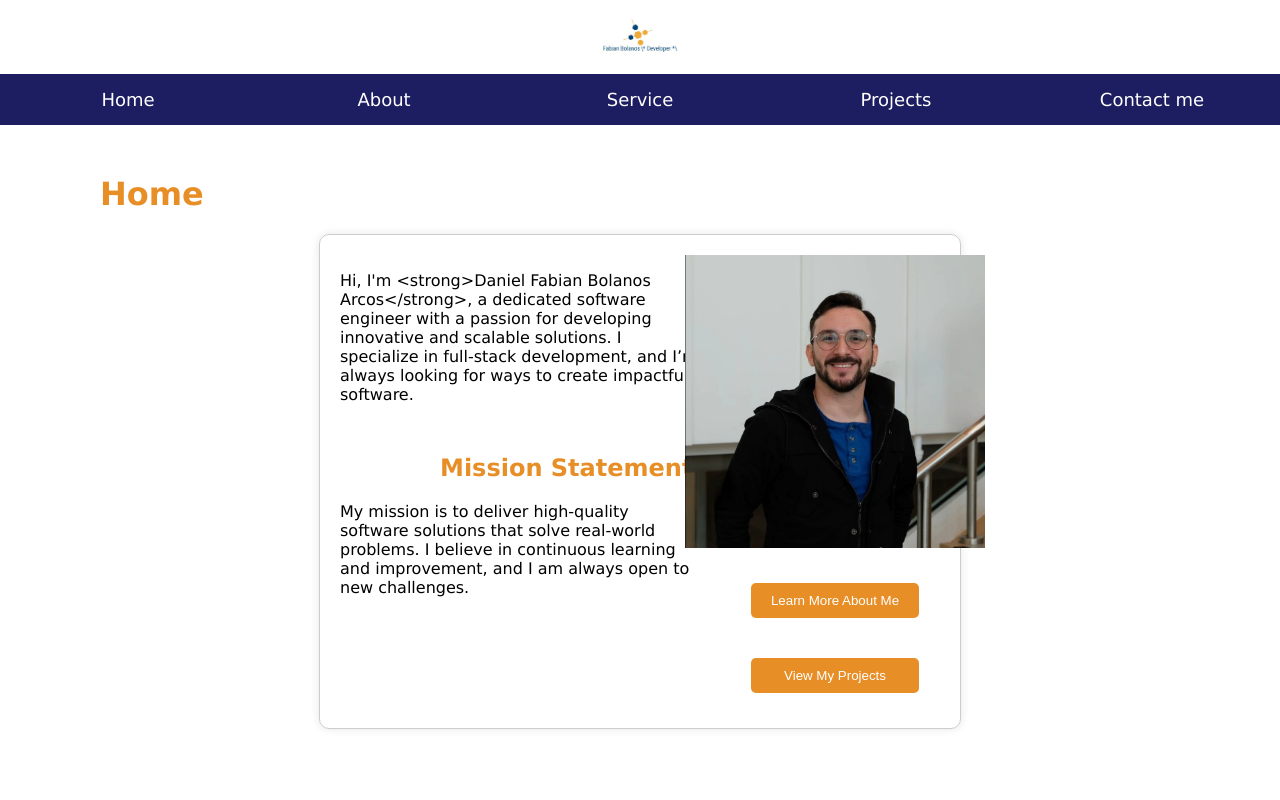
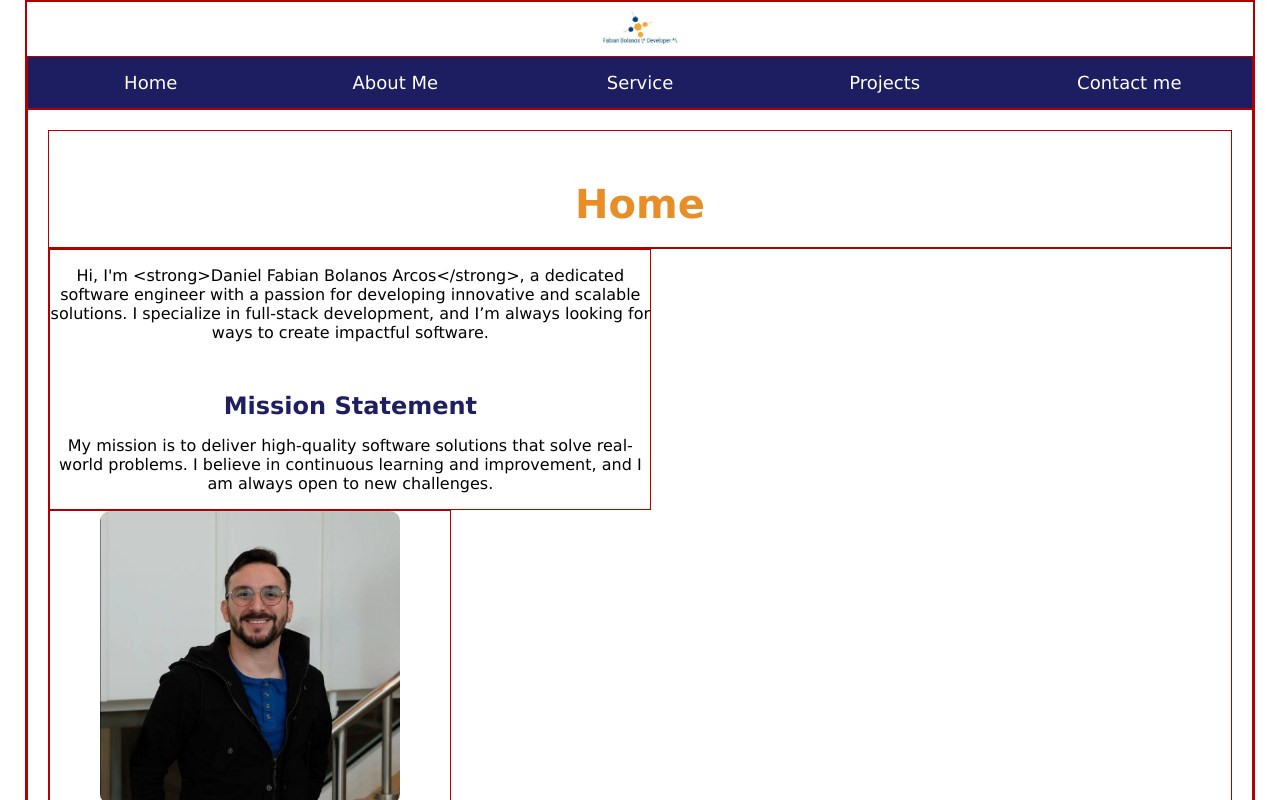
Before and after one commit to fabianbola/COMP229.SEC6.ASSIGNMENTS, a React (Create React App) app in the folder Assignment.1/app03/: page / in a window 1280 px wide. Shown: the top 800 px of the page. Built offline with nearby package versions, Linux system fonts and the light colour scheme.

Commit message:
Last Commit Day

```diff
--- a/Assignment.1/app03/src/components/Items/NetworkLogos.css
+++ /dev/null
@@ -1,10 +0,0 @@
-.logo {
-    width: 50px;
-    height: 50px;
-    margin: 10px;
-    transition: transform 0.3s;
-}
-
-.logo:hover {
-    transform: scale(1.1);
-}
--- a/Assignment.1/app03/src/components/Layout/AboutMe.css
+++ b/Assignment.1/app03/src/components/Layout/AboutMe.css
@@ -1,17 +1,39 @@
-h1 {
-    font-size: 2em;
+
+.about-container {
+    padding: 20px;
+    text-align: center;
+}
+
+.header h1 {
+    font-size: 2.5em;
     margin-bottom: 20px;
 }
 
-p {
-    font-size: 1.2em;
+.body-text {
+    margin-bottom: 30px;
+}
+
+.follow-me {
     margin-top: 20px;
 }
 
-a {
-    text-decoration: none;
+.follow-me p {
+    font-size: 1.2em;
+    margin-bottom: 10px;
 }
 
-b {
-    font-weight: bold;
+.logos {
+    display: flex;
+    justify-content: center;
+    gap: 20px;
 }
+
+.logo {
+    width: 50px;
+    height: 50px;
+    transition: transform 0.3s;
+}
+
+.logo:hover {
+    transform: scale(1.1);
+}
--- a/Assignment.1/app03/src/components/Layout/AboutMe.js
+++ b/Assignment.1/app03/src/components/Layout/AboutMe.js
@@ -1,34 +1,39 @@
+import React from 'react';
 import BodyText from '../Items/BodyText.js';
-import InstagramLogo from '../../assets/LogoIntagram.png'
-import LinkedingLogo from '../../assets/linkedin.png'
-import OutlookLogo from '../../assets/outlook.png'
-
-import '../Items/NetworkLogos.css'
+import InstagramLogo from '../../assets/LogoIntagram.png';
+import LinkedInLogo from '../../assets/linkedin.png';
+import OutlookLogo from '../../assets/outlook.png';
+import './AboutMe.css';
 
 const About = () => {
-    return <>
+    return (
+        <div className="about-container">
+            <div className="header">
                 <h1>About Me</h1>
+            </div>
+            <div className="body-text">
                 <BodyText
-        Section1="I’m Daniel Fabian Bolanos Arcos, a software engineer with a background in full-stack development and a strong foundation in problem-solving and technical design. I am passionate about leveraging technology to bring innovative ideas to life.
-        Originally from Colombia and now based in Toronto, I’m currently pursuing my Software Engineering Technician program at Centennial College. Alongside my technical skills, I am bilingual in English and Spanish, allowing me to collaborate with diverse teams and clients."
+                    Section1="I’m Daniel Fabian Bolanos Arcos, a software engineer with a background in full-stack development and a strong foundation in problem-solving and technical design. I am passionate about leveraging technology to bring innovative ideas to life. Originally from Colombia and now based in Toronto, I’m currently pursuing my Software Engineering Technician program at Centennial College. Alongside my technical skills, I am bilingual in English and Spanish, allowing me to collaborate with diverse teams and clients."
                     Subtittle="My Journey"
                     Section2="I’ve been passionate about software engineering for as long as I can remember. From building my first program to working on complex projects, every step has deepened my love for coding and development."
                 />
-    <p><b>Follow me:</b></p>
+            </div>
+            <div className="follow-me">
+                <h2>Follow me in</h2>
+                <div className="logos">
                     <a href="https://www.instagram.com/fabianbola/">
                         <img className="logo" src={InstagramLogo} alt="Instagram Logo" />
                     </a>
                     <a href="https://co.linkedin.com/in/daniel-fabian-bolanos-arcos">
-        <img className="logo" src={LinkedingLogo} alt="LinkedIn Logo" />
+                        <img className="logo" src={LinkedInLogo} alt="LinkedIn Logo" />
                     </a>
                     <a href="mailto:fabian.bolarcos@outlook.com">
                         <img className="logo" src={OutlookLogo} alt="Outlook Logo" />
                     </a>
-
-
-
-    </>
-
+                </div>
+            </div>
+        </div>
+    );
 };
 
 export default About;
--- a/Assignment.1/app03/src/components/Layout/Header.js
+++ b/Assignment.1/app03/src/components/Layout/Header.js
@@ -19,7 +19,7 @@ function Header(){
                 </li>
                 <li>
                   <NavLink to="/about">
-                    <i></i> About
+                    <i></i> About Me
                   </NavLink>
                 </li>
                 <li>
--- a/Assignment.1/app03/src/components/Layout/Home.css
+++ b/Assignment.1/app03/src/components/Layout/Home.css
@@ -1,26 +1,41 @@
-.container {
-    display: flex;
-    justify-content: space-between;
+
+.home-container {
+    padding: 20px;
+    text-align: center;
 }
 
-.textSection {
-    width: 60%;
+.header h1 {
+    font-size: 2.5em;
+    margin-bottom: 20px;
 }
 
-.imageSection {
-    width: 35%;
+.content {
+
+}
+
+.text-section {
+    flex: 1;
+    min-width: 300px;
+    max-width: 600px;
+}
+
+.image-section {
+    flex: 1;
+    min-width: 300px;
+    max-width: 400px;
     display: flex;
     flex-direction: column;
     align-items: center;
 }
 
-.cardImage {
-    width: 300px;
-    float: left;
+.profile-photo {
+    width: 100%;
+    max-width: 300px;
+    border-radius: 10px;
     margin-bottom: 20px;
 }
 
-.buttonContainer {
+.button-container {
     display: flex;
     flex-direction: column;
     gap: 10px;
--- a/Assignment.1/app03/src/components/Layout/Home.js
+++ b/Assignment.1/app03/src/components/Layout/Home.js
@@ -6,25 +6,27 @@ import BodyText from '../Items/BodyText.js';
 
 const Home = () => {
     return (
-        <>
-            <h1>Home</h1>
-            <div className="container">
-                <div className="textSection">
+        <div className="home-container">
+            <div className="header">
+                <h1>Home</h1>
+            </div>
+            <div className="content">
+                <div className="text-section">
                     <BodyText
                         Section1="Hi, I'm <strong>Daniel Fabian Bolanos Arcos</strong>, a dedicated software engineer with a passion for developing innovative and scalable solutions. I specialize in full-stack development, and I’m always looking for ways to create impactful software."
                         Subtittle="Mission Statement"
                         Section2="My mission is to deliver high-quality software solutions that solve real-world problems. I believe in continuous learning and improvement, and I am always open to new challenges."
                     />
                 </div>
-                <div className="imageSection">
-                    <img className="cardImage" src={ProfilePhoto} alt="Card picture" />
-                    <div className="buttonContainer">
+                <div className="image-section">
+                    <img className="profile-photo" src={ProfilePhoto} alt="Card picture" />
+                    <div className="button-container">
                         <Button NameButton="Learn More About Me" />
                         <Button NameButton="View My Projects" />
                     </div>
                 </div>
             </div>
-        </>
+        </div>
     );
 }
 
--- a/Assignment.1/app03/src/components/Layout/Projects.js
+++ b/Assignment.1/app03/src/components/Layout/Projects.js
@@ -1,18 +1,29 @@
+import React from 'react';
+import './ServAndProj.css';
 import bug from '../../assets/ProjectBug.jpeg'
 import samba from '../../assets/ProjectSamba.jpeg'
-
 import Card from '../Items/Card.js';
 
 
 const Projects = () => {
-    return <>
+    return (
+        <>
+            <div className="services-container">
+                <div>
                     <h1>My Projects</h1>
+                </div>
+                <div className="textComplement">
                     <p>Here are some of the key projects I’ve worked on:</p>
+                </div>
+                <div className="cards-container">
                     <center>
                         <Card pic={bug} tittle="Bug Mach Game" description="This is the description of the webdite"/>
                         <Card pic={samba} tittle="Samba File Sharing" description="This is the description of the webdite"/>
                     </center>
+                </div>
+            </div>
     </>
+    );
 };
 
 export default Projects;
--- /dev/null
+++ b/Assignment.1/app03/src/components/Layout/ServAndProj.css
@@ -0,0 +1,17 @@
+
+.services-container {
+    padding: 20px;
+    text-align: center;
+}
+
+.textComplement p {
+    font-size: 1.2em;
+    margin-bottom: 20px;
+}
+
+/* .cards-container {
+    display: flex;
+    justify-content: center;
+    gap: 20px;
+    flex-wrap: wrap;
+} */
--- a/Assignment.1/app03/src/components/Layout/Services.js
+++ b/Assignment.1/app03/src/components/Layout/Services.js
@@ -1,37 +1,33 @@
+import React from 'react';
+import './ServAndProj.css';
 import serviceDevWeb from '../../assets/Service.Devwebsites.jpeg';
-import serviceMeth from '../../assets/Service.Methodology.jpeg'
-import serviceBackDev from '../../assets/Service.BackDev.jpeg'
+import serviceMeth from '../../assets/Service.Methodology.jpeg';
+import serviceBackDev from '../../assets/Service.BackDev.jpeg';
 import Card from '../Items/Card.js';
 
-
 const Services = () => {
-    return <>
-    <div>
+    return (
+        <>
+            <div className="services-container">
                 <div>
                     <h1>Services</h1>
                 </div>
-        <div>
+                <div className="textComplement">
                     <p>Los servicios mas relevantes</p>
                 </div>
-        <br></br>
-        <div>
+                <div className="cards-container">
                     <center>
-                <Card pic={serviceDevWeb} tittle="Website Development" description="This is the description of the webdite"/>
-                <Card pic={serviceMeth} tittle="Agile Methodology Coach" description="This is the description of the webdite"/>
-                <Card pic={serviceBackDev} tittle="Back Development" description="This is the description of the webdite"/>
+                        <Card pic={serviceDevWeb} title="Website Development" description="This is the description of the website" />
+                        <Card pic={serviceMeth} title="Agile Methodology Coach" description="This is the description of the website" />
+                        <Card pic={serviceBackDev} title="Back Development" description="This is the description of the website" />
                     </center>
                 </div>
-        <br></br>
-        <div>
+                <div className="textComplement">
                     <p>I’m always excited to take on new projects, so if you have an idea or collaboration in mind, feel free to reach out!</p>
                 </div>
             </div>
-
-    {/* <center>
-
-    </center> */}
-
         </>
+    );
 };
 
 export default Services;
--- a/Assignment.1/app03/src/index.css
+++ b/Assignment.1/app03/src/index.css
@@ -1,18 +1,34 @@
+div{
+  border: 1px solid  rgb(176, 0, 0)    ;
+}
+
   html, body {
     height: 100%; /* Para asegurar que la altura esté al 100% de la página */
+    width: 98%; /* Para asegurar que el contenido no sea demasiado ancho */
     margin: 0;
     padding: 0;
     background-color: rgba(255, 255, 255, 0.772);
-  }
+    margin: 0 auto }
 
   body {
     font-family: "Lucida Grande", Helvetica, Arial, sans-serif;
   }
 
-  h1, h2{
+  h1{
     color: rgb(232, 142, 39);
-    margin-left: 100px;
     margin-top: 50px;
+    font-size: 2.5em;
+    margin-bottom: 10px;
+    text-align: center;
+
+  }
+
+  h2, h3{
+    color: rgba(1, 1, 77, 0.888);
+    margin-top: 50px;
+    margin-bottom: 10px;
+    text-align: center;
+
   }
 
   footer {
```
Lines whose indentation alone changed are shown as unchanged.
